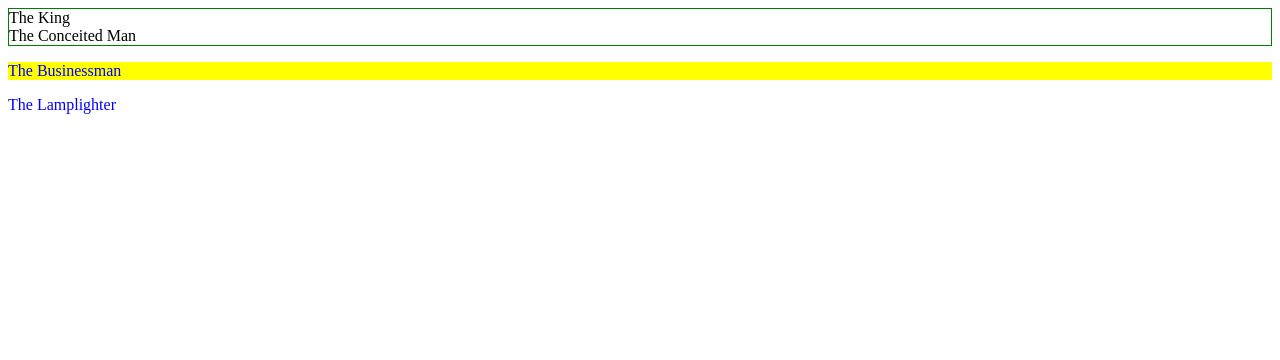
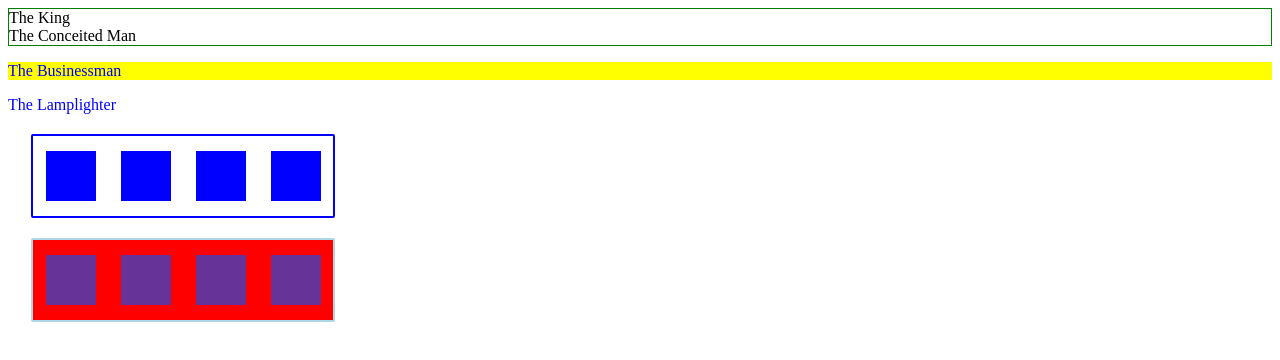
Before and after one commit to wekka8/github-wekka8.github.io, a plain HTML site: page selector.html in a window 1280 px wide. Drawn offline with Linux system fonts and the light colour scheme.

Commit message:
20 boxes added

```diff
--- a/selector.css
+++ b/selector.css
@@ -1,3 +1,12 @@
 .asteroid.big{color: blue;}
 .container{border: 1px;border-color: green;border-style: solid;}
 p{background-color:yellow;}
+div:hover{background-color: aquamarine;}
+.bottombox{margin-top: 20px;background-color: red;border:2px;border-style: solid;border-color: lightblue;border-radius: 2px;
+width: 300px;height: 80px;display:flex;justify-content: space-around;align-items: center;}
+.card2{width: 50px;height: 50px;background-color:rebeccapurple;}
+.card{width: 50px;height: 50px;background-color: blue;}
+.topbox{border:2px;border-style: solid;border-color: blue;border-radius: 2px;
+width: 300px;height: 80px;color: black;display:flex;justify-content: space-around;align-items: center;}
+.card{width: 50px;height: 50px;background-color: blue;}
+.boxes{padding-top: 20px;display:flex;flex-direction:column;width: 350px;align-items: center;}
--- a/selector.html
+++ b/selector.html
@@ -14,5 +14,19 @@
       </div>
       <p class="asteroid big">The Businessman</p>
       <div class="asteroid b329 big">The Lamplighter</div>
+    <div class="boxes">
+        <div class="topbox">
+            <div class="card"></div>
+            <div class="card"></div>
+            <div class="card"></div>
+            <div class="card"></div>
+        </div>
+        <div class="bottombox">
+            <div class="card2"></div>
+            <div class="card2"></div>
+            <div class="card2"></div>
+            <div class="card2"></div>
+        </div>
+    </div>
 </body>
 </html>
```
